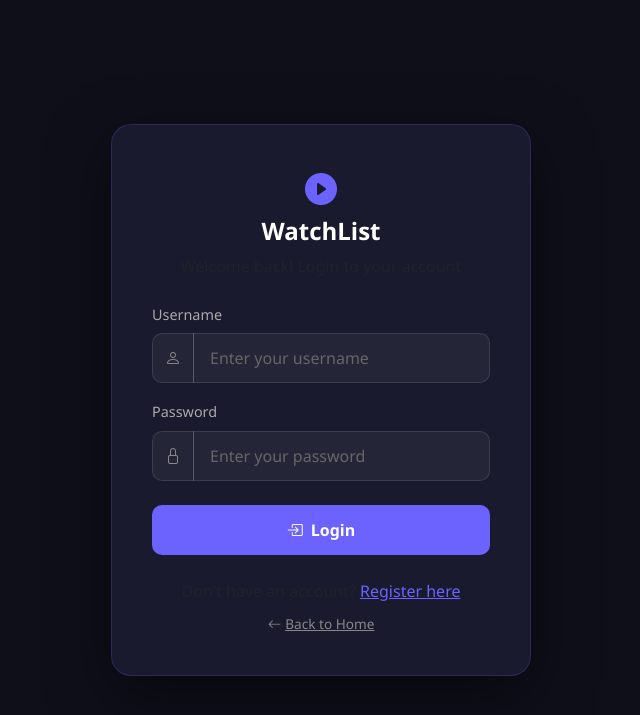
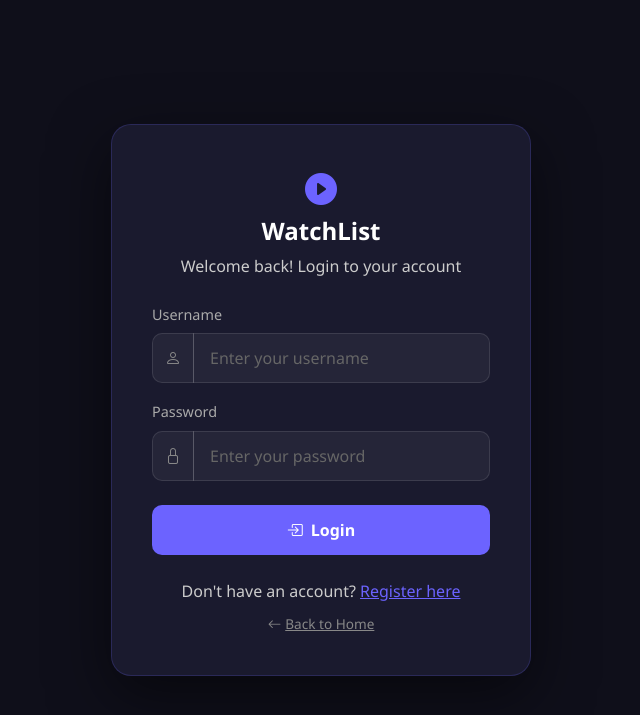
Before and after one commit to christianrenz210/watchlist, a Flask app: page /login in a window 1280 px wide. Shown: the top 715 px of the page, without its empty margins (319-959 px from the left). Run offline with Flask 3, Linux system fonts and the light colour scheme.

Commit message:
fix: readable text on login page

```diff
--- a/templates/login.html
+++ b/templates/login.html
@@ -28,7 +28,7 @@
         <i class="bi bi-play-circle-fill fs-2" style="color:var(--primary)"></i>
         <h4 class="fw-bold text-white mt-1">WatchList</h4>
       </a>
-      <p class="text-muted">Welcome back! Login to your account</p>
+      <p style="color:#ccc">Welcome back! Login to your account</p>
     </div>
 
     {% if error %}
@@ -63,7 +63,7 @@
       <button type="submit" class="btn btn-login"><i class="bi bi-box-arrow-in-right me-2"></i>Login</button>
     </form>
 
-    <p class="text-center text-muted mt-4 mb-0">Don't have an account? <a href="/register" style="color:var(--primary)">Register here</a></p>
+    <p class="text-center mt-4 mb-0" style="color:#ccc">Don't have an account? <a href="/register" style="color:var(--primary)">Register here</a></p>
     <p class="text-center mt-2 mb-0"><a href="/" style="color:#888;font-size:.85rem"><i class="bi bi-arrow-left me-1"></i>Back to Home</a></p>
   </div>
 </div>
```
